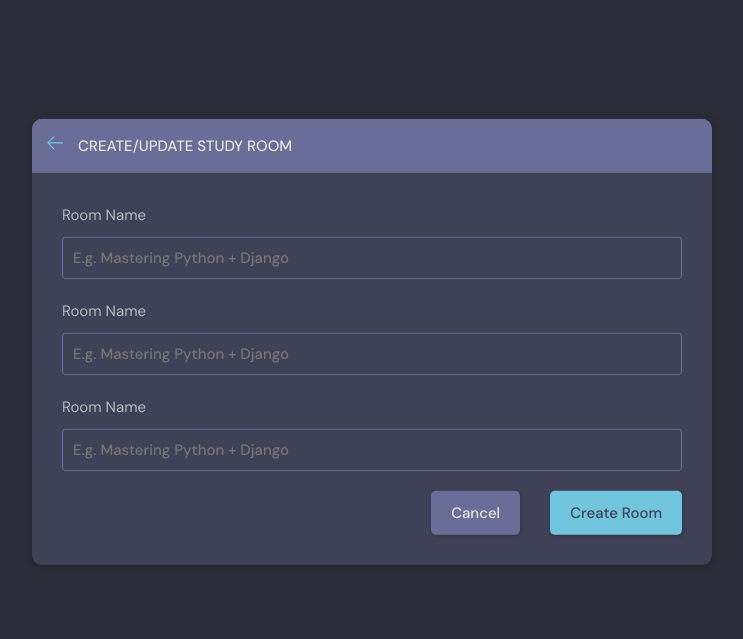
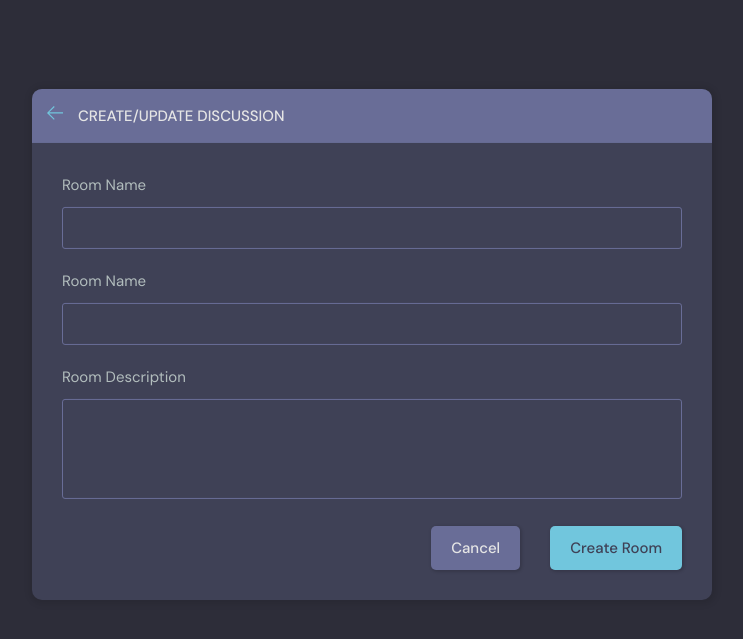
Before and after one commit to Naxiousity/RedditLookAlike, a Django app: page /create-room/ in a window 1280 px wide. Shown: the part 76-715 px from the top of the page, without its empty margins (268-1011 px from the left). Run offline with Django 4.2, Linux system fonts and the light colour scheme; a user stored in the database is signed in; data comes from the database, SQL or seed files in the repository; both versions use the stored data as it was after the commit.

Commit message:
Debugging Create Room

```diff
--- a/base/templates/base/home.html
+++ b/base/templates/base/home.html
@@ -6,7 +6,6 @@
   <div class="container">
     <!-- Topics Start -->
     {% include 'base/topics_components.html' %}
-
     <!-- Topics End -->
 
     <!-- Room List Start -->
@@ -30,9 +29,10 @@
       </div>
       <div class="roomList__header">
         <div>
-          <h2>Study Room</h2>
-          <p>{{ room_count }} Rooms available</p>
+          <h2>Discussion Rooms</h2>
+          <p>{{room_count}} Rooms available</p>
         </div>
+
         <a class="btn btn--main" href="{% url 'create-room' %}">
           <svg version="1.1" xmlns="http://www.w3.org/2000/svg" width="32" height="32" viewBox="0 0 32 32">
             <title>add</title>
--- a/base/templates/base/room_form.html
+++ b/base/templates/base/room_form.html
@@ -14,18 +14,37 @@
               </path>
             </svg>
           </a>
-          <h3>Create/Update Study Room</h3>
+
+          <h3>Create/Update Discussion</h3>
         </div>
       </div>
       <div class="layout__body">
-        <form class="form" action=""" method="POST">
+        <form class="form" action=""" method=" POST">
           {% csrf_token %}
-          {% for field in form %}
+
+          <div class="form__group">
+            <label for="room_topic">Room Name</label>
+            <input required type="text"  name="topic" list="topic-list" />
+            <datalist id="topic-list">
+              <select id="room_topic">
+                {% for topic in topics %}
+                <option value="{{topic.name}}">{{topic.name}}</option>
+                {% endfor %}
+              </select>
+            </datalist>
+          </div>
+
+
           <div class="form__group">
             <label for="room_name">Room Name</label>
-            <input id="room_name" name="room_name" type="text" placeholder="E.g. Mastering Python + Django" />
+            {{form.name}}
           </div>
-          {% endfor %}
+
+          <div class="form__group">
+            <label for="room_description">Room Description</label>
+            {{form.description}}
+          </div>
+
           <!-- <div class="form__group">
             <label for="room_topic">Topic</label>
             <input required type="text" name="topic" id="room_topic" list="topic-list" />
--- a/base/views.py
+++ b/base/views.py
@@ -112,22 +112,27 @@ def userProfile(request, pk):
 @login_required(login_url='login')
 def createRoom(request):
     form = RoomForm()
+    topics = Topic.objects.all()
+    if request.method == 'POST':
+        topic_name = request.POST.get('topic')
+        topic, created = Topic.objects.get_or_create(name=topic_name)  #Created this so that
 
-    if request.method == 'POST':
-        form = RoomForm(request.POST)
-        if form.is_valid():
-            room = form.save(commit=False)
-            room.host = request.user
-            room.save()
-            return redirect('home')
+        Room.objects.create(
+            host=request.user,
+            topic=topic,
+            name=request.POST.get('name'),
+            description=request.POST.get('description'),
+        )
+        return redirect('home')
 
-    context = {'form': form}
+    context = {'form': form, 'topics': topics}
     return render(request, 'base/room_form.html', context)
 
 @login_required(login_url='login')
 def updateRoom(request, pk):
     room = Room.objects.get(id=pk)
     form = RoomForm(instance=room)
+    topics = Topic.objects.all()
 
     if request.user != room.host:
         return HttpResponse("You ain't the owner though GTFO!")
@@ -139,7 +144,7 @@ def updateRoom(request, pk):
             return redirect('home')
 
 
-    context = {'form': form}
+    context = {'form': form, 'topics' : topics}
     return render(request, 'base/room_form.html', context)
 
 @login_required(login_url='login')
```
Also changed, not shown: db.sqlite3.
